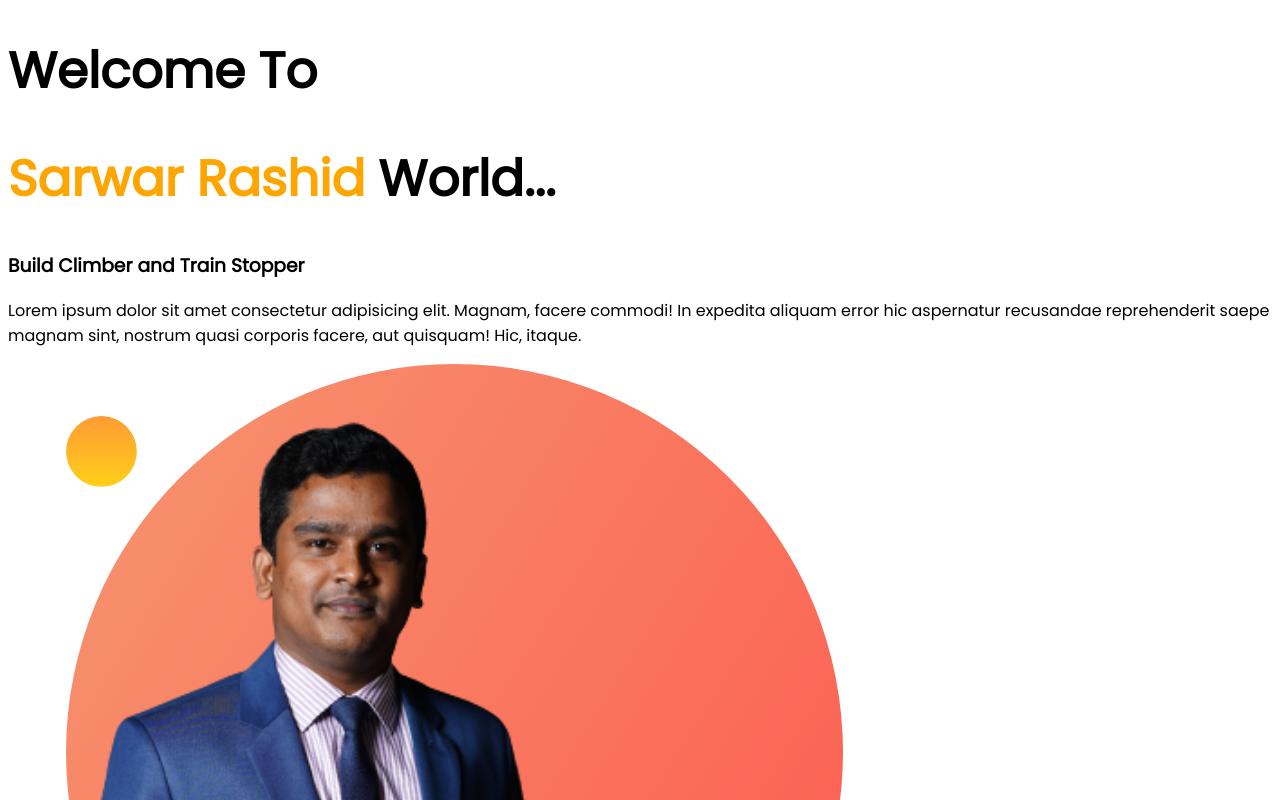
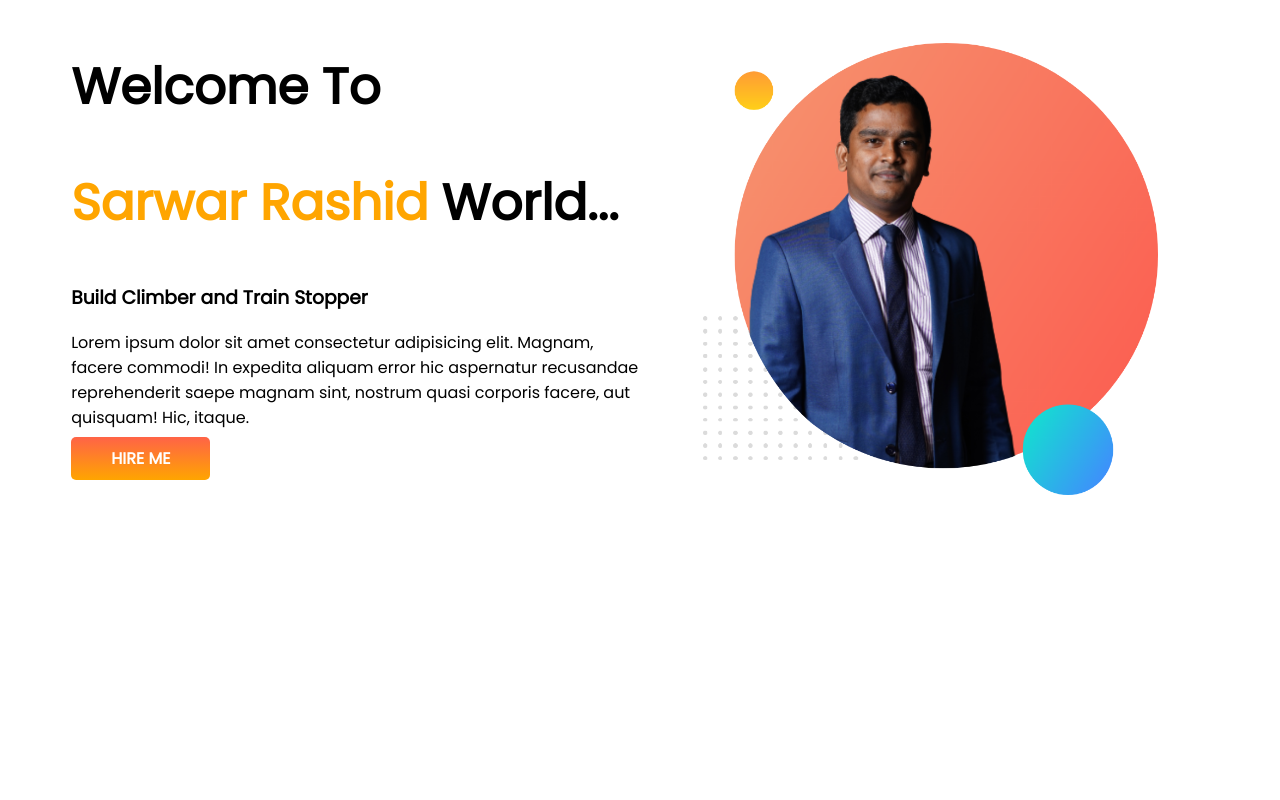
Before and after one commit to Sarwar-Rashid/sarwar-portfolio, a plain HTML site: page index.html in a window 1280 px wide. Shown: the top 800 px of the page. Drawn offline with Linux system fonts and the light colour scheme.

Commit message:
welcome section design done

```diff
--- a/css/style.css
+++ b/css/style.css
@@ -1,11 +1,36 @@
-body{
+body {
     font-family: 'Poppins', sans-serif;
 }
 
-h1{
+h1 {
     font-size: 50px;
 }
 
-.orange-color{
+.orange-color {
     color: orange;
 }
+
+section {
+    display: flex;
+}
+
+.half-width {
+    width: 50%;
+    padding-left: 5%;
+}
+
+.half-width img {
+    width: 80%;
+    margin-top: 35px;
+}
+
+.link-button {
+    text-decoration: none;
+    /* background-color: tomato; */
+    background-image: linear-gradient(tomato, orange);
+    padding: 10px 40px;
+    border-radius: 5px;
+    color: white;
+    font-weight: 700;
+
+}
--- a/index.html
+++ b/index.html
@@ -1,5 +1,6 @@
 <!DOCTYPE html>
 <html lang="en">
+
 <head>
     <meta charset="UTF-8">
     <meta http-equiv="X-UA-Compatible" content="IE=edge">
@@ -12,13 +13,27 @@
     <!-- google font family link ends here -->
     <link rel="stylesheet" href="css/style.css">
 </head>
+
 <body>
-    <h1>Welcome To</h1>
-    <h1><span class="orange-color">Sarwar Rashid</span> World...</h1>
-    <h3>Build Climber and Train Stopper</h3>
-    <p>Lorem ipsum dolor sit amet consectetur adipisicing elit. Magnam, facere commodi! In expedita aliquam error hic aspernatur recusandae reprehenderit saepe magnam sint, nostrum quasi corporis facere, aut quisquam! Hic, itaque.</p>
-    <img src="images/sarwar-circle-image-1.2.png" alt="personal image">
+
+    <!-- welcome section starts here -->
+    <section>
+        <div class="half-width">
+            <h1>Welcome To</h1>
+            <h1><span class="orange-color">Sarwar Rashid</span> World...</h1>
+            <h3>Build Climber and Train Stopper</h3>
+            <p>Lorem ipsum dolor sit amet consectetur adipisicing elit. Magnam, facere commodi! In expedita aliquam
+                error hic aspernatur recusandae reprehenderit saepe magnam sint, nostrum quasi corporis facere, aut
+                quisquam! Hic, itaque.</p>
+            <a class="link-button" target="_blank" href="https://github.com/Sarwar-Rashid">HIRE ME</a>
+        </div>
+
+        <div class="half-width"><img src="images/sarwar-circle-image-1.2.png" alt="personal image">
+        </div>
+    </section>
+    <!-- welcome section ends here -->
 
 
 </body>
+
 </html>
```
